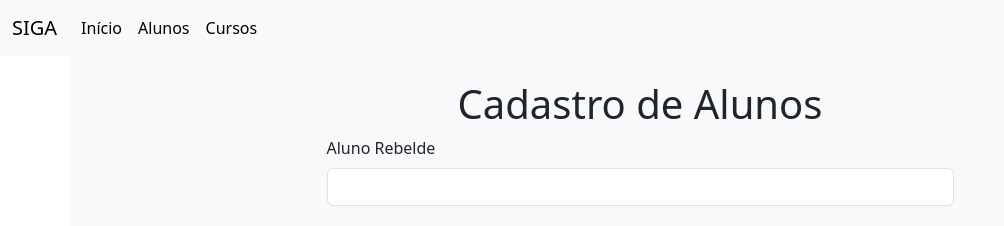
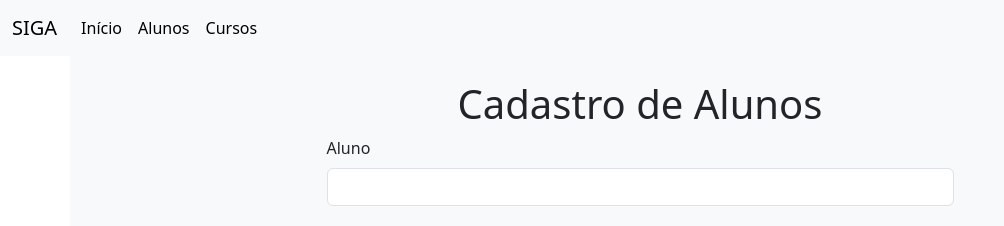
Before and after one commit to paulohenriqueo/Cadastro-Aluno, an Angular app: page /students in a window 1280 px wide. Shown: the top 226 px of the page, without its empty margins (0-1004 px from the left). Built offline with nearby package versions, Linux system fonts and the light colour scheme; data requests are answered from the project's data file.

Commit message:
:white_check_mark: test

```diff
--- a/src/app/students/students.component.html
+++ b/src/app/students/students.component.html
@@ -4,7 +4,7 @@
         <h1 class="text-center">Cadastro de Alunos</h1>
         <form [formGroup]="formGroupStudent">  <!--[formGroupName=""] vincula o formulário com a instancia -->
           <div class="mb-3">
-            <label for="aluno" class="form-label">Aluno Rebelde</label>
+            <label for="aluno" class="form-label">Aluno</label>
             <input
               type="text"
               class="form-control"
```
